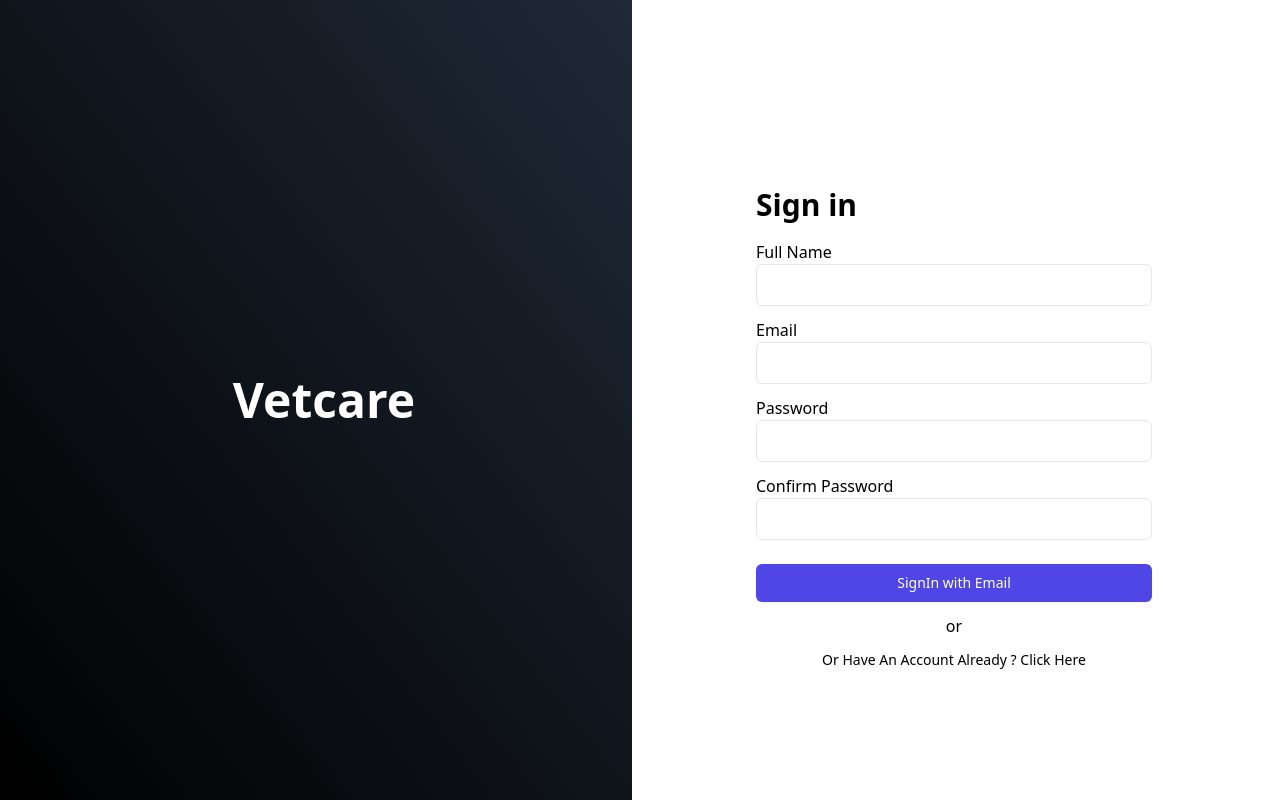
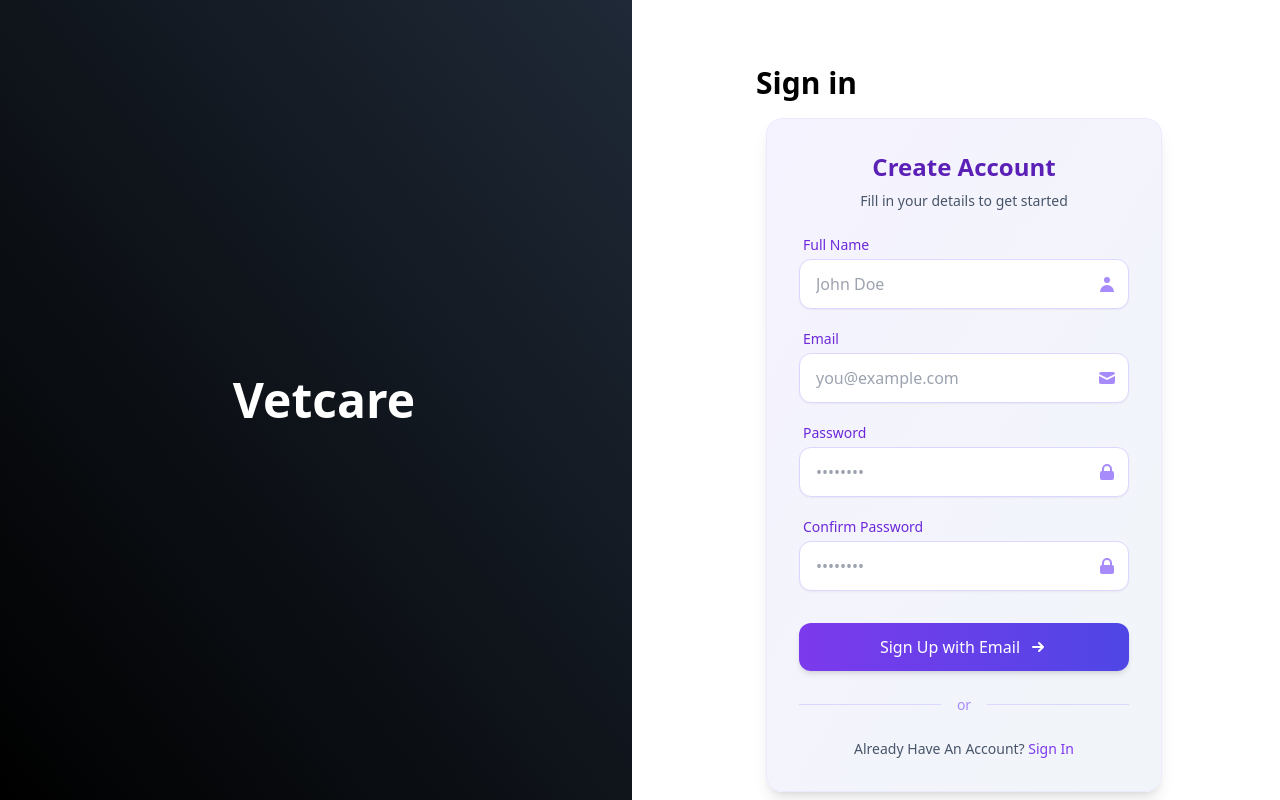
Before and after one commit to Devraj-098765/vet_project_frontend, a React (Vite) app: page /sign-up in a window 1280 px wide. Built offline with nearby package versions, Linux system fonts and the light colour scheme; no server answers.

Commit message:
feat(Auth): enhance login and signup forms with improved styling and user experience

```diff
--- a/src/pages/auth/Login.jsx
+++ b/src/pages/auth/Login.jsx
@@ -1,4 +1,3 @@
-
 import { useForm } from "react-hook-form";
 import { NavLink } from "react-router-dom";
 import { z } from "zod";
@@ -34,57 +33,86 @@ const Login = () => {
 
   return (
     <AuthLayout title={"Login"}>
-        <section>
+        <section className="flex justify-center items-center">
             <form
-            className="w-[396px]"
+            className="w-[396px] bg-gradient-to-br from-violet-50 to-slate-100 p-8 rounded-2xl shadow-lg border border-violet-100"
             onSubmit={handleSubmit(onSubmit)}
             >
+              <div className="mb-6 text-center">
+                <h2 className="text-2xl font-bold text-violet-800 mb-2">Welcome Back</h2>
+                <p className="text-slate-600 text-sm">Enter your credentials to access your account</p>
+              </div>
 
-        <div className="mb-3">
-            <label htmlFor="email">Email</label>
+              <div className="mb-5 relative">
+                <label htmlFor="email" className="block text-sm font-medium text-violet-700 mb-1 ml-1">Email</label>
+                <div className="relative">
                   <input
                     {...register("email")}
                     type="text"
                     id="email"
-                className="w-full px-3 py-2 rounded-md border focus:outline-none focus:ring focus:border-blue-300"
+                    className="w-full px-4 py-3 rounded-xl border border-violet-200 focus:outline-none focus:ring-2 focus:ring-violet-400 focus:border-transparent bg-white shadow-sm"
+                    placeholder="you@example.com"
                   />
+                  <div className="absolute inset-y-0 right-0 flex items-center pr-3 pointer-events-none">
+                    <svg xmlns="http://www.w3.org/2000/svg" className="h-5 w-5 text-violet-400" viewBox="0 0 20 20" fill="currentColor">
+                      <path d="M2.003 5.884L10 9.882l7.997-3.998A2 2 0 0016 4H4a2 2 0 00-1.997 1.884z" />
+                      <path d="M18 8.118l-8 4-8-4V14a2 2 0 002 2h12a2 2 0 002-2V8.118z" />
+                    </svg>
+                  </div>
+                </div>
                 {errors.email && <ErrorMessage>{errors.email.message}</ErrorMessage>}
               </div>
 
-            <div className="mb-3">
-                <label htmlFor="password">Password</label>
+              <div className="mb-5 relative">
+                <label htmlFor="password" className="block text-sm font-medium text-violet-700 mb-1 ml-1">Password</label>
+                <div className="relative">
                   <input
                     {...register("password")}
                     type="password"
                     id="password"
-                className="w-full px-3 py-2 rounded-md border focus:outline-none focus:ring focus:border-blue-300"
+                    className="w-full px-4 py-3 rounded-xl border border-violet-200 focus:outline-none focus:ring-2 focus:ring-violet-400 focus:border-transparent bg-white shadow-sm"
+                    placeholder="••••••••"
                   />
-                {errors.password && (
-                <ErrorMessage>{errors.password.message}</ErrorMessage>
-                )}
+                  <div className="absolute inset-y-0 right-0 flex items-center pr-3 pointer-events-none">
+                    <svg xmlns="http://www.w3.org/2000/svg" className="h-5 w-5 text-violet-400" viewBox="0 0 20 20" fill="currentColor">
+                      <path fillRule="evenodd" d="M5 9V7a5 5 0 0110 0v2a2 2 0 012 2v5a2 2 0 01-2 2H5a2 2 0 01-2-2v-5a2 2 0 012-2zm8-2v2H7V7a3 3 0 016 0z" clipRule="evenodd" />
+                    </svg>
+                  </div>
+                </div>
+                {errors.password && <ErrorMessage>{errors.password.message}</ErrorMessage>}
               </div>
 
               {error && <ErrorMessage>{error}</ErrorMessage>}
 
-            <div className="flex flex-col gap-3 mt-6">
+              <div className="flex flex-col gap-4 mt-8">
                 <button
-                className="w-full flex justify-center py-2 px-4 border border-transparent rounded-md shadow-sm text-sm font-medium text-white bg-indigo-600 hover:bg-indigo-700 focus:outline-none focus:ring-2 focus:ring-offset-2 focus:ring-indigo-500"
+                  className="w-full flex justify-center items-center py-3 px-4 rounded-xl font-medium text-white bg-gradient-to-r from-violet-600 to-indigo-600 hover:from-violet-700 hover:to-indigo-700 focus:outline-none focus:ring-2 focus:ring-offset-2 focus:ring-violet-500 shadow-md transform transition-transform duration-200 hover:scale-[1.02] disabled:opacity-70"
                   disabled={loading}
                 >
-                {loading ? <Loader /> : "LogIn with Email"}
+                  {loading ? <Loader /> : (
+                    <>
+                      <span>LogIn with Email</span>
+                      <svg xmlns="http://www.w3.org/2000/svg" className="h-5 w-5 ml-2" viewBox="0 0 20 20" fill="currentColor">
+                        <path fillRule="evenodd" d="M10.293 5.293a1 1 0 011.414 0l4 4a1 1 0 010 1.414l-4 4a1 1 0 01-1.414-1.414L12.586 11H5a1 1 0 110-2h7.586l-2.293-2.293a1 1 0 010-1.414z" clipRule="evenodd" />
+                      </svg>
+                    </>
+                  )}
                 </button>
 
-                <h3 className="text-center text-base">or</h3>
+                <div className="flex items-center my-2">
+                  <div className="flex-grow border-t border-violet-200"></div>
+                  <span className="flex-shrink mx-4 text-violet-400 text-sm font-medium">or</span>
+                  <div className="flex-grow border-t border-violet-200"></div>
+                </div>
 
-                <p className="text-sm text-black text-center">
-                  Or Don't Have An Account ?{" "}
-                 <NavLink to="/sign-up">Click Here</NavLink>
+                <p className="text-sm text-slate-600 text-center">
+                  Don't Have An Account Yet?{" "}
+                  <NavLink to="/sign-up" className="text-violet-600 font-medium hover:text-violet-800 transition-colors">Create Account</NavLink>
                 </p>
               </div>
             </form>
         </section>
     </AuthLayout>
-
   )
 }
 
--- a/src/pages/auth/Signup.jsx
+++ b/src/pages/auth/Signup.jsx
@@ -1,3 +1,4 @@
+
 import AuthLayout from "../../utils/AuthLayout"
 import { useForm } from "react-hook-form";
 import { NavLink } from "react-router-dom";
@@ -47,82 +48,124 @@ const Signup = () => {
 
   return (
     <AuthLayout title={"Sign in"}>
-        <section>
+        <section className="flex justify-center items-center">
             <form
-            className="w-[396px]"
+            className="w-[396px] bg-gradient-to-br from-violet-50 to-slate-100 p-8 rounded-2xl shadow-lg border border-violet-100"
             onSubmit={handleSubmit(onSubmit)}
             >
+              <div className="mb-6 text-center">
+                <h2 className="text-2xl font-bold text-violet-800 mb-2">Create Account</h2>
+                <p className="text-slate-600 text-sm">Fill in your details to get started</p>
+              </div>
 
-        <div className="mb-3">
-          <label htmlFor="name">Full Name</label>
+              <div className="mb-5 relative">
+                <label htmlFor="name" className="block text-sm font-medium text-violet-700 mb-1 ml-1">Full Name</label>
+                <div className="relative">
                   <input
                     {...register("name")}
                     type="text"
                     id="name"
-            className="w-full px-3 py-2 rounded-md border focus:outline-none focus:ring focus:border-blue-300"
+                    placeholder="John Doe"
+                    className="w-full px-4 py-3 rounded-xl border border-violet-200 focus:outline-none focus:ring-2 focus:ring-violet-400 focus:border-transparent bg-white shadow-sm"
                   />
+                  <div className="absolute inset-y-0 right-0 flex items-center pr-3 pointer-events-none">
+                    <svg xmlns="http://www.w3.org/2000/svg" className="h-5 w-5 text-violet-400" viewBox="0 0 20 20" fill="currentColor">
+                      <path fillRule="evenodd" d="M10 9a3 3 0 100-6 3 3 0 000 6zm-7 9a7 7 0 1114 0H3z" clipRule="evenodd" />
+                    </svg>
+                  </div>
+                </div>
                 {errors.name && <ErrorMessage>{errors.name.message}</ErrorMessage>}
               </div>
 
-        <div className="mb-3">
-            <label htmlFor="email">Email</label>
+              <div className="mb-5 relative">
+                <label htmlFor="email" className="block text-sm font-medium text-violet-700 mb-1 ml-1">Email</label>
+                <div className="relative">
                   <input
                     {...register("email")}
                     type="text"
                     id="email"
-              className="w-full px-3 py-2 rounded-md border focus:outline-none focus:ring focus:border-blue-300"
+                    placeholder="you@example.com"
+                    className="w-full px-4 py-3 rounded-xl border border-violet-200 focus:outline-none focus:ring-2 focus:ring-violet-400 focus:border-transparent bg-white shadow-sm"
                   />
+                  <div className="absolute inset-y-0 right-0 flex items-center pr-3 pointer-events-none">
+                    <svg xmlns="http://www.w3.org/2000/svg" className="h-5 w-5 text-violet-400" viewBox="0 0 20 20" fill="currentColor">
+                      <path d="M2.003 5.884L10 9.882l7.997-3.998A2 2 0 0016 4H4a2 2 0 00-1.997 1.884z" />
+                      <path d="M18 8.118l-8 4-8-4V14a2 2 0 002 2h12a2 2 0 002-2V8.118z" />
+                    </svg>
+                  </div>
+                </div>
                 {errors.email && <ErrorMessage>{errors.email.message}</ErrorMessage>}
               </div>
 
-            <div className="mb-3">
-                <label htmlFor="password">Password</label>
+              <div className="mb-5 relative">
+                <label htmlFor="password" className="block text-sm font-medium text-violet-700 mb-1 ml-1">Password</label>
+                <div className="relative">
                   <input
                     {...register("password")}
                     type="password"
                     id="password"
-                className="w-full px-3 py-2 rounded-md border focus:outline-none focus:ring focus:border-blue-300"
+                    placeholder="••••••••"
+                    className="w-full px-4 py-3 rounded-xl border border-violet-200 focus:outline-none focus:ring-2 focus:ring-violet-400 focus:border-transparent bg-white shadow-sm"
                   />
-                {errors.password && (
-                <ErrorMessage>{errors.password.message}</ErrorMessage>
-                )}
+                  <div className="absolute inset-y-0 right-0 flex items-center pr-3 pointer-events-none">
+                    <svg xmlns="http://www.w3.org/2000/svg" className="h-5 w-5 text-violet-400" viewBox="0 0 20 20" fill="currentColor">
+                      <path fillRule="evenodd" d="M5 9V7a5 5 0 0110 0v2a2 2 0 012 2v5a2 2 0 01-2 2H5a2 2 0 01-2-2v-5a2 2 0 012-2zm8-2v2H7V7a3 3 0 016 0z" clipRule="evenodd" />
+                    </svg>
+                  </div>
+                </div>
+                {errors.password && <ErrorMessage>{errors.password.message}</ErrorMessage>}
               </div>
 
-
-        <div className="mb-3">
-          <label htmlFor="confirm">Confirm Password</label>
+              <div className="mb-5 relative">
+                <label htmlFor="confirm" className="block text-sm font-medium text-violet-700 mb-1 ml-1">Confirm Password</label>
+                <div className="relative">
                   <input
                     {...register("confirm")}
                     type="password"
                     id="confirm"
-            className="w-full px-3 py-2 rounded-md border focus:outline-none focus:ring focus:border-blue-300"
+                    placeholder="••••••••"
+                    className="w-full px-4 py-3 rounded-xl border border-violet-200 focus:outline-none focus:ring-2 focus:ring-violet-400 focus:border-transparent bg-white shadow-sm"
                   />
-          {errors.confirm && (
-            <ErrorMessage>{errors.confirm.message}</ErrorMessage>
-          )}
+                  <div className="absolute inset-y-0 right-0 flex items-center pr-3 pointer-events-none">
+                    <svg xmlns="http://www.w3.org/2000/svg" className="h-5 w-5 text-violet-400" viewBox="0 0 20 20" fill="currentColor">
+                      <path fillRule="evenodd" d="M5 9V7a5 5 0 0110 0v2a2 2 0 012 2v5a2 2 0 01-2 2H5a2 2 0 01-2-2v-5a2 2 0 012-2zm8-2v2H7V7a3 3 0 016 0z" clipRule="evenodd" />
+                    </svg>
+                  </div>
+                </div>
+                {errors.confirm && <ErrorMessage>{errors.confirm.message}</ErrorMessage>}
               </div>
 
               {error && <ErrorMessage>{error}</ErrorMessage>}
 
-            <div className="flex flex-col gap-3 mt-6">
+              <div className="flex flex-col gap-4 mt-8">
                 <button
-                className="w-full flex justify-center py-2 px-4 border border-transparent rounded-md shadow-sm text-sm font-medium text-white bg-indigo-600 hover:bg-indigo-700 focus:outline-none focus:ring-2 focus:ring-offset-2 focus:ring-indigo-500"
+                  className="w-full flex justify-center items-center py-3 px-4 rounded-xl font-medium text-white bg-gradient-to-r from-violet-600 to-indigo-600 hover:from-violet-700 hover:to-indigo-700 focus:outline-none focus:ring-2 focus:ring-offset-2 focus:ring-violet-500 shadow-md transform transition-transform duration-200 hover:scale-[1.02] disabled:opacity-70"
                   disabled={loading}
                 >
-                {loading ? <Loader /> : "SignIn with Email"}
+                  {loading ? <Loader /> : (
+                    <>
+                      <span>Sign Up with Email</span>
+                      <svg xmlns="http://www.w3.org/2000/svg" className="h-5 w-5 ml-2" viewBox="0 0 20 20" fill="currentColor">
+                        <path fillRule="evenodd" d="M10.293 5.293a1 1 0 011.414 0l4 4a1 1 0 010 1.414l-4 4a1 1 0 01-1.414-1.414L12.586 11H5a1 1 0 110-2h7.586l-2.293-2.293a1 1 0 010-1.414z" clipRule="evenodd" />
+                      </svg>
+                    </>
+                  )}
                 </button>
 
-                <h3 className="text-center text-base">or</h3>
+                <div className="flex items-center my-2">
+                  <div className="flex-grow border-t border-violet-200"></div>
+                  <span className="flex-shrink mx-4 text-violet-400 text-sm font-medium">or</span>
+                  <div className="flex-grow border-t border-violet-200"></div>
+                </div>
 
-                <p className="text-sm text-black text-center">
-                 Or Have An Account Already ?{" "}
-                 <NavLink to="/login">Click Here</NavLink>
+                <p className="text-sm text-slate-600 text-center">
+                  Already Have An Account?{" "}
+                  <NavLink to="/login" className="text-violet-600 font-medium hover:text-violet-800 transition-colors">Sign In</NavLink>
                 </p>
               </div>
             </form>
         </section>
     </AuthLayout>
-
   )
 }
 
```
Lines whose indentation alone changed are shown as unchanged.
